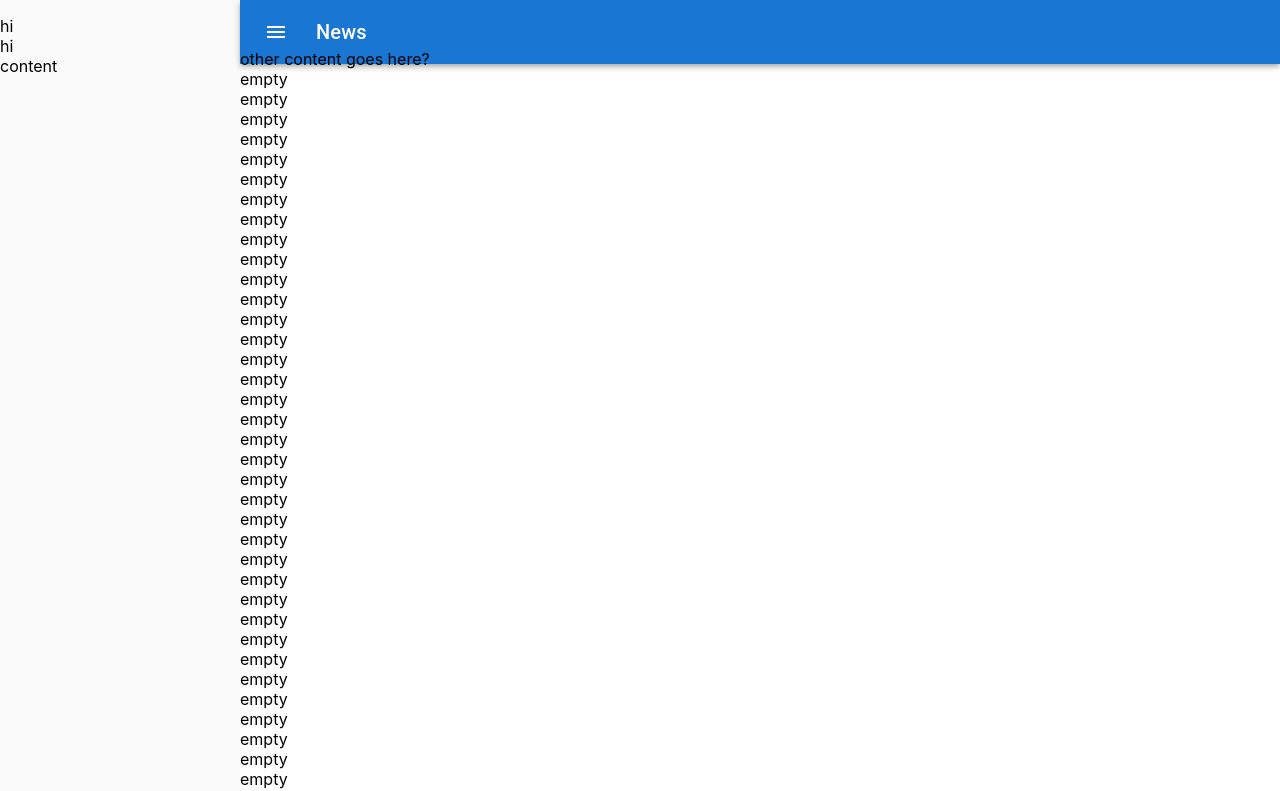
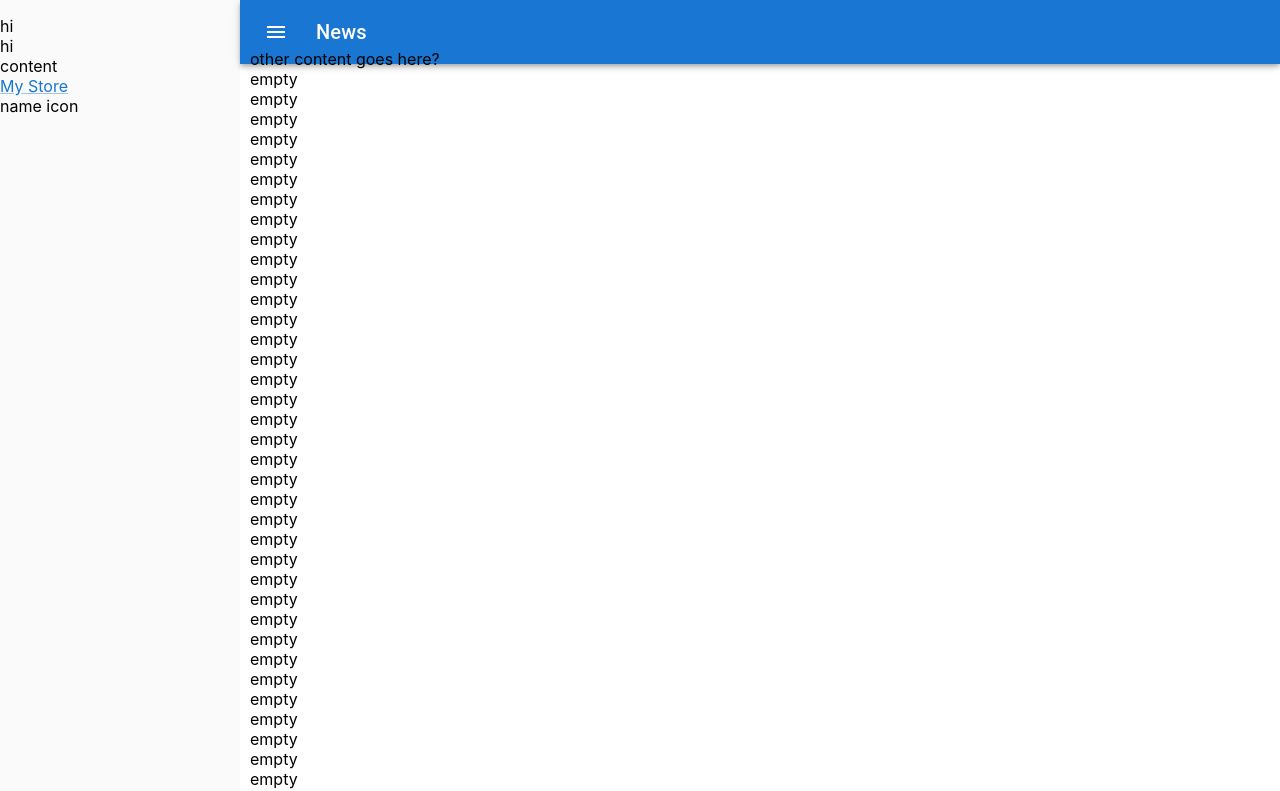
Before and after one commit to at185301/aloha-mercury, a Next.js app: page /mercury in a window 1280 px wide. Shown: the top 791 px of the page. Built offline with nearby package versions, Linux system fonts and the light colour scheme.

Commit message:
making menu items into individual components

```diff
--- a/components/Mercury.tsx
+++ b/components/Mercury.tsx
@@ -9,6 +9,18 @@ import {
 } from "@mui/material";
 import MenuIcon from "@mui/icons-material/Menu";
 import styles from "../styles/Mercury.module.css";
+interface RailButtonProps {
+    name: string;
+    icon: any;
+    isMenu: boolean;
+}
+const RailButton = (props: RailButtonProps) => {
+    return (
+        <div>
+            {props.name} {props.icon} {props.isMenu}
+        </div>
+    );
+};
 const MercuryLeftRail = () => {
     return (
         <Box className={styles.mercury_left_panel_nav}>
@@ -17,7 +29,8 @@ const MercuryLeftRail = () => {
                 hi
                 <div>content</div>
             </div>
-            <Link></Link>
+            <Link component="a">My Store</Link>
+            <RailButton name={"name"} icon={"icon"} isMenu={false} />
         </Box>
     );
 };
--- a/styles/Mercury.module.css
+++ b/styles/Mercury.module.css
@@ -20,10 +20,7 @@
 .mercury_header_container {
     position: relative;
     top: 0;
-    /* UNCOMMENT AFTER DEBUG
     left: 240px;
-     */
-    left: 250px;
     width: 100%;
 }
 .mercury_global_header {
@@ -58,7 +55,8 @@
     /*
      * hard code positioning, because header and rail are fixed
      */
-    left: 240px;
+    /*left: 240px;*/
+    left: 250px;
     top: 49px;
 }
 .mercury_global_header_hamburger_menu {
```
